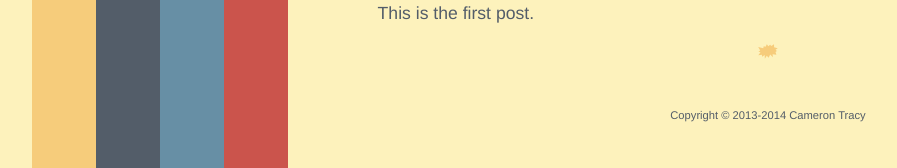
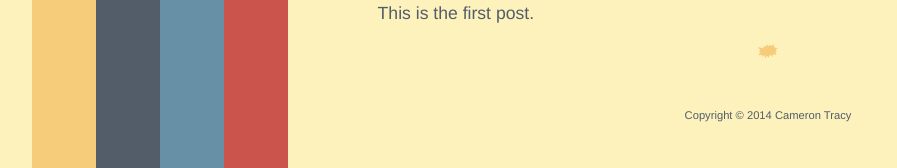
Before and after one commit to thatcameron/jekyll, a Jekyll site: the page built from index.html, in a window 1280 px wide. Shown: the part 1494-1662 px from the top of the page, without its empty margins (32-929 px from the left). Built offline with Jekyll 4.4.1, drawn with Linux system fonts in a browser that asks for light colours; Markdown is read by kramdown in place of the engine named in the settings.

Commit message:
Still working on Atom copyright year

```diff
--- a/_includes/footer.html
+++ b/_includes/footer.html
@@ -1 +1 @@
-  <footer><a href="http://creativecommons.org/licenses/by-nc-nd/4.0/">Copyright &copy; {% assign copyYear = '2013' %}{% assign curYear = site.time | date: "%Y" %}{{ copyYear }}{% if copyYear != curYear %}-{{ curYear }}{% endif %}</a> Cameron Tracy</footer>
+  <footer><a href="http://creativecommons.org/licenses/by-nc-nd/4.0/">Copyright &copy; {% assign copyYear = '2014' %}{% assign curYear = site.time | date: "%Y" %}{{ copyYear }}{% if copyYear != curYear %}-{{ curYear }}{% endif %}</a> Cameron Tracy</footer>
--- a/atom.xml
+++ b/atom.xml
@@ -6,7 +6,7 @@
   <link rel="self" type="application/atom+xml" href="{{ site.url }}{{ site.baseurl }}/atom.xml" />
   <id>{{ site.url }}{{ site.baseurl }}/atom.xml</id>
   <updated>{{ site.time | date_to_xmlschema }}</updated>
-  <rights>Copyright © {{ site.time | date: "%Y" }} Cameron Tracy</rights>
+  <rights>Copyright © {% assign curYear = site.time | date: "%Y" %}{{ curYear }} Cameron Tracy</rights>
   {% for post in site.posts limit:10 %}
   <entry>
     <title>{{ post.title | xml_escape }}</title>
```
